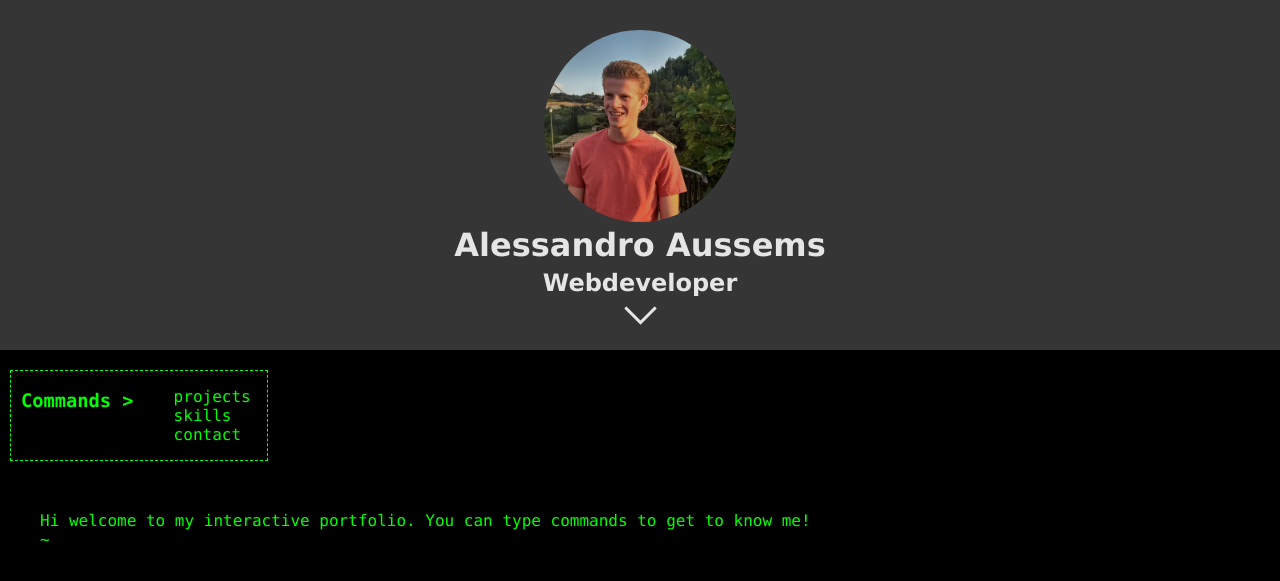
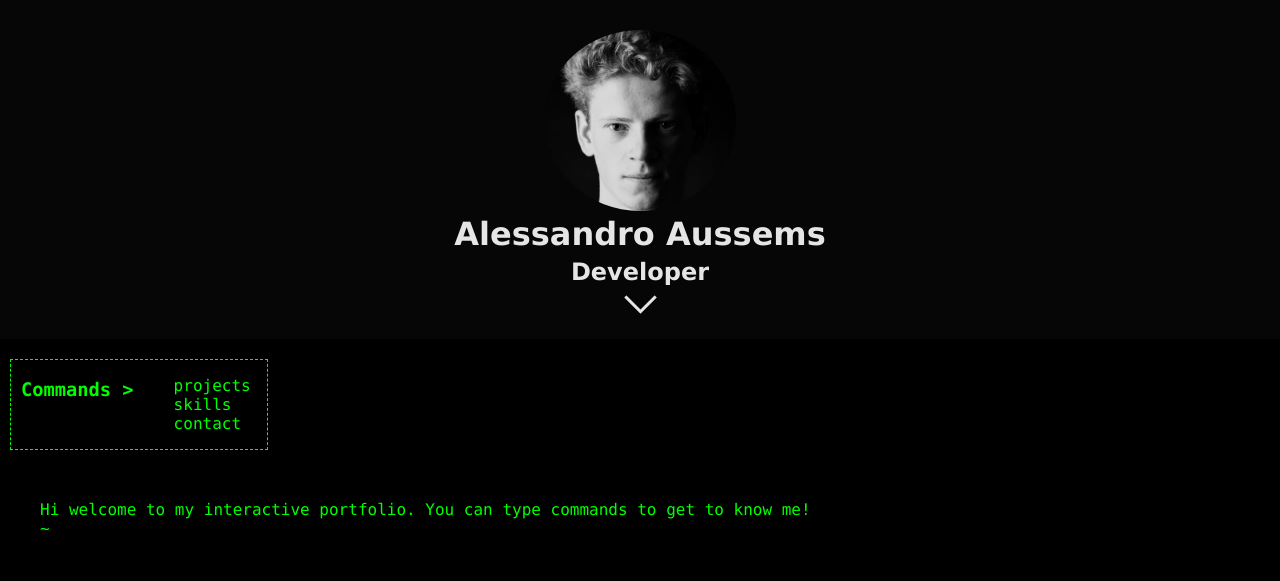
Before and after one commit to alessandroaussems/Portfolio, a PHP site: page / in a window 1280 px wide. Shown: the top 581 px of the page. Run offline with PHP 8.4, Linux system fonts and the light colour scheme.

Commit message:
UpdatePicture+Function

```diff
--- a/htdocs/css/styling.css
+++ b/htdocs/css/styling.css
@@ -30,7 +30,7 @@ body::-webkit-scrollbar-thumb
 /*################################################################HEADER###################################################################*/
 header
 {
-background-color: #3c3c3d;
+background-color: #070707;
 padding-bottom: 30px;
 opacity: 0.9;
 animation: 0.5s fadeheader ease-in-out;
--- a/htdocs/index.php
+++ b/htdocs/index.php
@@ -35,7 +35,7 @@
         <header>
             <img src="assets/alessandro.jpg" alt="Een foto van Alessandro Ausssems">
             <a href="/" id="h1link"><h1>Alessandro Aussems</h1></a>
-            <a href="/" id="h2text"><h2>Webdeveloper</h2></a>
+            <a href="/" id="h2text"><h2>Developer</h2></a>
             <p id="arrow"></p>
         </header>
         <div class="cmd">
```
Also changed, not shown: htdocs/assets/alessandro.jpg, htdocs/assets/logo.png.
